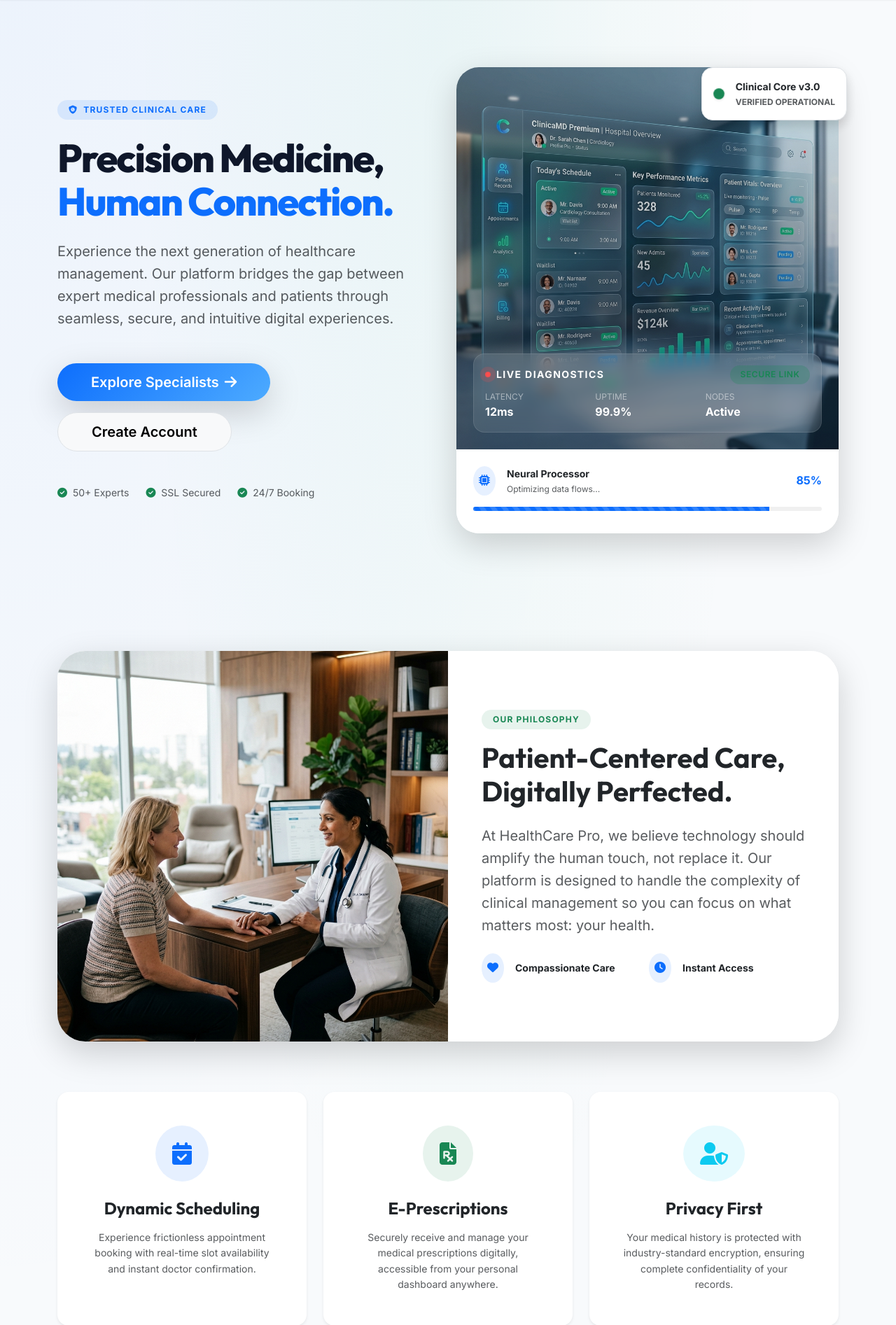
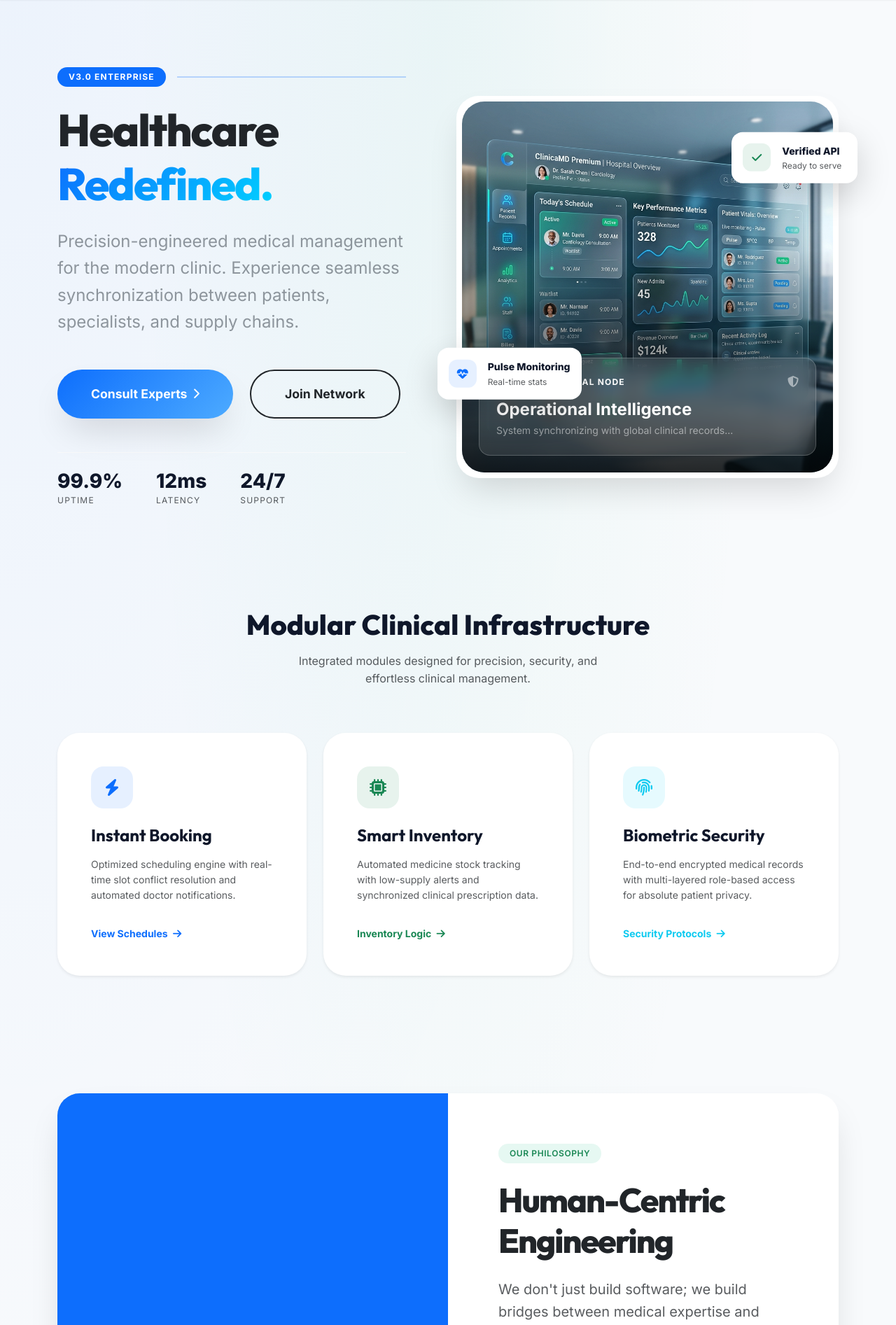
Before and after one commit to jestin-16/healthcare_project, a Django app: page / in a window 1280 px wide. Shown: the part 73-1966 px from the top of the page at 70% size. Run offline with Django 4.2, Linux system fonts and the light colour scheme.

Commit message:
Home Redesign: Implemented advanced Clinical Command aesthetic with modular architecture and premium visuals

```diff
--- a/appointments/templates/appointments/home.html
+++ b/appointments/templates/appointments/home.html
@@ -1,119 +1,170 @@
 {% extends 'base.html' %}
 {% block content %}
-<div class="row align-items-center py-5 fade-in">
+<!-- Premium Hero Section -->
+<div class="row min-vh-75 align-items-center py-5 mb-5 fade-in">
     <div class="col-lg-6 mb-5 mb-lg-0">
-        <div class="badge bg-primary bg-opacity-10 text-primary mb-4 px-3 py-2 rounded-pill ls-wide fw-bold">
-            <i class="fas fa-shield-virus me-2"></i>TRUSTED CLINICAL CARE
+        <div class="pe-lg-5">
+            <div class="d-flex align-items-center gap-3 mb-4">
+                <span class="badge bg-primary px-3 py-2 rounded-pill ls-wide fw-bold">v3.0 ENTERPRISE</span>
+                <div class="h-px bg-primary bg-opacity-25 flex-grow-1"></div>
             </div>
-        <h1 class="hero-title mb-4">Precision Medicine, <br><span class="text-primary">Human Connection.</span></h1>
-        <p class="lead text-muted mb-5 pe-lg-5">
-            Experience the next generation of healthcare management. Our platform bridges the gap between expert medical professionals and patients through seamless, secure, and intuitive digital experiences.
+            <h1 class="display-3 fw-800 text-dark mb-4 ls-tight">
+                Healthcare <br>
+                <span class="text-gradient">Redefined.</span>
+            </h1>
+            <p class="lead text-secondary mb-5 fs-4 opacity-75">
+                Precision-engineered medical management for the modern clinic. Experience seamless synchronization between patients, specialists, and supply chains.
             </p>
-        <div class="d-flex flex-wrap gap-3">
-            <a class="btn btn-primary btn-lg px-5 shadow-lg rounded-pill" href="{% url 'doctor_list' %}">
-                Explore Specialists <i class="fas fa-arrow-right ms-2"></i>
+            <div class="d-flex flex-wrap gap-4">
+                <a class="btn btn-primary btn-xl px-5 shadow-premium rounded-pill" href="{% url 'doctor_list' %}">
+                    Consult Experts <i class="fas fa-chevron-right ms-2 small"></i>
                 </a>
                 {% if not user.is_authenticated %}
-                <a class="btn btn-light btn-lg px-5 border rounded-pill" href="{% url 'register' %}">
-                    Create Account
+                <a class="btn btn-outline-dark btn-xl px-5 rounded-pill border-2" href="{% url 'register' %}">
+                    Join Network
                 </a>
                 {% endif %}
             </div>
-        <div class="mt-5 d-flex align-items-center gap-4 text-muted small">
-            <div><i class="fas fa-check-circle text-success me-1"></i> 50+ Experts</div>
-            <div><i class="fas fa-check-circle text-success me-1"></i> SSL Secured</div>
-            <div><i class="fas fa-check-circle text-success me-1"></i> 24/7 Booking</div>
+
+            <div class="mt-5 pt-4 border-top border-light d-flex gap-5">
+                <div class="stat-mini">
+                    <div class="h3 fw-800 mb-0">99.9%</div>
+                    <div class="text-muted x-small text-uppercase ls-wide">Uptime</div>
                 </div>
+                <div class="stat-mini">
+                    <div class="h3 fw-800 mb-0">12ms</div>
+                    <div class="text-muted x-small text-uppercase ls-wide">Latency</div>
                 </div>
-    <div class="col-lg-6 position-relative">
-        <div class="card border-0 shadow-lg overflow-hidden" style="border-radius: 2rem;">
-            <div class="position-relative">
-                <img src="/static/images/hero_dashboard.png" class="img-fluid" alt="Clinical Intelligence Dashboard" style="filter: brightness(0.9); transition: all 0.5s ease;">
-                <div class="position-absolute top-0 start-0 w-100 h-100 bg-gradient-to-t from-dark to-transparent opacity-50"></div>
-
-                <div class="position-absolute bottom-0 start-0 p-4 w-100">
-                    <div class="glass-morphism p-3 rounded-4 border border-white border-opacity-10">
-                        <div class="d-flex justify-content-between align-items-center mb-2">
-                            <div class="d-flex align-items-center gap-2">
-                                <span class="pulse-red"></span>
-                                <span class="text-white small fw-bold text-uppercase ls-wide">Live Diagnostics</span>
-                            </div>
-                            <span class="badge bg-success bg-opacity-25 text-success border-0 small">Secure Link</span>
-                        </div>
-                        <div class="row g-2">
-                            <div class="col-4">
-                                <div class="text-white-50 x-small text-uppercase">Latency</div>
-                                <div class="text-white fw-bold">12ms</div>
-                            </div>
-                            <div class="col-4">
-                                <div class="text-white-50 x-small text-uppercase">Uptime</div>
-                                <div class="text-white fw-bold">99.9%</div>
-                            </div>
-                            <div class="col-4">
-                                <div class="text-white-50 x-small text-uppercase">Nodes</div>
-                                <div class="text-white fw-bold">Active</div>
+                <div class="stat-mini">
+                    <div class="h3 fw-800 mb-0">24/7</div>
+                    <div class="text-muted x-small text-uppercase ls-wide">Support</div>
                 </div>
             </div>
         </div>
     </div>
+
+    <div class="col-lg-6">
+        <div class="position-relative">
+            <!-- Main Hero Visual -->
+            <div class="hero-visual-card shadow-premium p-2 bg-white rounded-5 overflow-hidden">
+                <div class="position-relative rounded-5 overflow-hidden">
+                    <img src="/static/images/hero_dashboard.png" class="img-fluid w-100" alt="Dashboard View">
+                    <div class="position-absolute inset-0 bg-gradient-overlay"></div>
+
+                    <div class="position-absolute bottom-0 start-0 p-4 w-100">
+                        <div class="glass-morphism p-4 rounded-4">
+                            <div class="d-flex justify-content-between align-items-center mb-3">
+                                <div class="d-flex align-items-center gap-2">
+                                    <div class="pulse-indicator bg-success"></div>
+                                    <span class="text-white fw-bold x-small ls-wide">SECURE CLINICAL NODE</span>
                                 </div>
-            <div class="card-body p-4 bg-white">
-                <div class="d-flex align-items-center justify-content-between mb-3">
-                    <div class="d-flex gap-3 align-items-center">
-                        <div class="bg-primary bg-opacity-10 p-2 rounded-circle"><i class="fas fa-microchip text-primary"></i></div>
-                        <div>
-                            <div class="small fw-bold text-dark">Neural Processor</div>
-                            <div class="x-small text-muted">Optimizing data flows...</div>
+                                <i class="fas fa-shield-alt text-white-50"></i>
                             </div>
+                            <div class="h4 text-white fw-bold mb-1">Operational Intelligence</div>
+                            <div class="text-white-50 small">System synchronizing with global clinical records...</div>
                         </div>
-                    <div class="text-primary fw-bold">85%</div>
-                </div>
-                <div class="progress mb-2" style="height: 6px; background-color: #f0f0f0;">
-                    <div class="progress-bar progress-bar-striped progress-bar-animated bg-primary" style="width: 85%;"></div>
                     </div>
                 </div>
             </div>
 
-        <!-- Floating Badge -->
-        <div class="position-absolute top-0 end-0 mt-n2 me-n2 bg-white shadow p-3 rounded-4 d-none d-lg-block border" style="z-index: 2;">
-            <div class="d-flex align-items-center gap-3">
-                <div class="bg-success p-2 rounded-circle pulse-green shadow-sm"></div>
+            <!-- Floating Decorative Elements -->
+            <div class="floating-card shadow-lg bg-white p-3 rounded-4 d-none d-xl-flex align-items-center gap-3" style="top: 10%; right: -5%;">
+                <div class="icon-box bg-success bg-opacity-10 text-success">
+                    <i class="fas fa-check"></i>
+                </div>
                 <div>
-                    <div class="fw-bold small text-dark">Clinical Core v3.0</div>
-                    <div class="x-small text-muted text-uppercase fw-bold">Verified Operational</div>
+                    <div class="fw-800 small">Verified API</div>
+                    <div class="x-small text-muted">Ready to serve</div>
+                </div>
+            </div>
+
+            <div class="floating-card shadow-lg bg-white p-3 rounded-4 d-none d-xl-flex align-items-center gap-3" style="bottom: 20%; left: -5%;">
+                <div class="icon-box bg-primary bg-opacity-10 text-primary">
+                    <i class="fas fa-heartbeat"></i>
+                </div>
+                <div>
+                    <div class="fw-800 small">Pulse Monitoring</div>
+                    <div class="x-small text-muted">Real-time stats</div>
                 </div>
             </div>
         </div>
     </div>
 </div>
 
-<div class="row g-4 mt-5 py-5 fade-in">
-    <!-- Mission Section -->
-    <div class="col-12 mb-5">
-        <div class="card border-0 shadow-lg overflow-hidden" style="border-radius: 2.5rem;">
+<!-- Features Architecture -->
+<div class="row py-5 fade-in">
+    <div class="col-12 text-center mb-5">
+        <h2 class="display-6 fw-800 mb-3">Modular Clinical Infrastructure</h2>
+        <p class="text-muted mx-auto" style="max-width: 500px;">Integrated modules designed for precision, security, and effortless clinical management.</p>
+    </div>
+
+    <div class="col-md-4 mb-4">
+        <div class="feature-card h-100 p-5 rounded-5 border-0 shadow-sm bg-white hover-up">
+            <div class="feature-icon bg-primary bg-opacity-10 text-primary mb-4">
+                <i class="fas fa-bolt"></i>
+            </div>
+            <h4 class="fw-700 mb-3">Instant Booking</h4>
+            <p class="text-muted small">Optimized scheduling engine with real-time slot conflict resolution and automated doctor notifications.</p>
+            <a href="{% url 'doctor_list' %}" class="text-primary text-decoration-none fw-bold small mt-3 d-inline-block">
+                View Schedules <i class="fas fa-arrow-right ms-1"></i>
+            </a>
+        </div>
+    </div>
+
+    <div class="col-md-4 mb-4">
+        <div class="feature-card h-100 p-5 rounded-5 border-0 shadow-sm bg-white hover-up">
+            <div class="feature-icon bg-success bg-opacity-10 text-success mb-4">
+                <i class="fas fa-microchip"></i>
+            </div>
+            <h4 class="fw-700 mb-3">Smart Inventory</h4>
+            <p class="text-muted small">Automated medicine stock tracking with low-supply alerts and synchronized clinical prescription data.</p>
+            <a href="#" class="text-success text-decoration-none fw-bold small mt-3 d-inline-block">
+                Inventory Logic <i class="fas fa-arrow-right ms-1"></i>
+            </a>
+        </div>
+    </div>
+
+    <div class="col-md-4 mb-4">
+        <div class="feature-card h-100 p-5 rounded-5 border-0 shadow-sm bg-white hover-up">
+            <div class="feature-icon bg-info bg-opacity-10 text-info mb-4">
+                <i class="fas fa-fingerprint"></i>
+            </div>
+            <h4 class="fw-700 mb-3">Biometric Security</h4>
+            <p class="text-muted small">End-to-end encrypted medical records with multi-layered role-based access for absolute patient privacy.</p>
+            <a href="#" class="text-info text-decoration-none fw-bold small mt-3 d-inline-block">
+                Security Protocols <i class="fas fa-arrow-right ms-1"></i>
+            </a>
+        </div>
+    </div>
+</div>
+
+<!-- Mission Context -->
+<div class="row py-5 my-5 fade-in">
+    <div class="col-12">
+        <div class="mission-card rounded-5 overflow-hidden shadow-premium">
             <div class="row g-0">
                 <div class="col-lg-6">
-                    <img src="/static/images/consultation.png" class="h-100 w-100 object-fit-cover" alt="Patient Consultation" style="min-height: 400px;">
-                </div>
-                <div class="col-lg-6 p-5 d-flex flex-column justify-content-center bg-white">
-                    <div class="badge bg-success bg-opacity-10 text-success mb-3 px-3 py-2 rounded-pill ls-wide fw-bold align-self-start">
-                        OUR PHILOSOPHY
-                    </div>
-                    <h2 class="display-6 fw-bold text-dark mb-4">Patient-Centered Care, <br>Digitally Perfected.</h2>
-                    <p class="text-muted lead mb-4">
-                        At HealthCare Pro, we believe technology should amplify the human touch, not replace it. Our platform is designed to handle the complexity of clinical management so you can focus on what matters most: your health.
-                    </p>
-                    <div class="row g-3">
-                        <div class="col-md-6">
-                            <div class="d-flex align-items-center gap-3">
-                                <div class="bg-primary bg-opacity-10 text-primary p-2 rounded-circle"><i class="fas fa-heart"></i></div>
-                                <span class="fw-bold text-dark small">Compassionate Care</span>
+                    <div class="h-100 position-relative">
+                        <img src="/static/images/consultation.png" class="w-100 h-100 object-fit-cover" alt="Consultation">
+                        <div class="position-absolute top-0 start-0 w-100 h-100 bg-primary opacity-10"></div>
                     </div>
                 </div>
-                        <div class="col-md-6">
-                            <div class="d-flex align-items-center gap-3">
-                                <div class="bg-primary bg-opacity-10 text-primary p-2 rounded-circle"><i class="fas fa-clock"></i></div>
-                                <span class="fw-bold text-dark small">Instant Access</span>
+                <div class="col-lg-6 p-5 p-md-5 bg-white d-flex flex-column justify-content-center">
+                    <div class="p-lg-4">
+                        <div class="badge bg-soft-success text-success mb-4 px-3 py-2 rounded-pill">OUR PHILOSOPHY</div>
+                        <h2 class="display-5 fw-800 text-dark mb-4 ls-tight">Human-Centric <br>Engineering</h2>
+                        <p class="lead text-muted mb-5">
+                            We don't just build software; we build bridges between medical expertise and patient recovery. Our system is designed to fade into the background, letting doctors be doctors and patients heal.
+                        </p>
+                        <div class="row g-4">
+                            <div class="col-6">
+                                <div class="h2 fw-800 text-primary mb-0">500+</div>
+                                <div class="text-muted small text-uppercase fw-bold ls-wide">Consultations</div>
+                            </div>
+                            <div class="col-6">
+                                <div class="h2 fw-800 text-primary mb-0">98%</div>
+                                <div class="text-muted small text-uppercase fw-bold ls-wide">Efficiency Rate</div>
+                            </div>
                         </div>
                     </div>
                 </div>
@@ -122,48 +173,88 @@
     </div>
 </div>
 
-    <!-- Features -->
-    <div class="col-md-4">
-        <div class="card h-100 p-5 border-0 shadow-sm text-center">
-            <div class="bg-primary bg-opacity-10 d-inline-flex p-4 rounded-circle mx-auto mb-4">
-                <i class="fas fa-calendar-check fa-2x text-primary"></i>
-            </div>
-            <h4 class="fw-bold mb-3">Dynamic Scheduling</h4>
-            <p class="text-muted small mb-0">Experience frictionless appointment booking with real-time slot availability and instant doctor confirmation.</p>
-        </div>
-    </div>
-    <div class="col-md-4">
-        <div class="card h-100 p-5 border-0 shadow-sm text-center">
-            <div class="bg-success bg-opacity-10 d-inline-flex p-4 rounded-circle mx-auto mb-4">
-                <i class="fas fa-file-prescription fa-2x text-success"></i>
-            </div>
-            <h4 class="fw-bold mb-3">E-Prescriptions</h4>
-            <p class="text-muted small mb-0">Securely receive and manage your medical prescriptions digitally, accessible from your personal dashboard anywhere.</p>
-        </div>
-    </div>
-    <div class="col-md-4">
-        <div class="card h-100 p-5 border-0 shadow-sm text-center">
-            <div class="bg-info bg-opacity-10 d-inline-flex p-4 rounded-circle mx-auto mb-4">
-                <i class="fas fa-user-shield fa-2x text-info"></i>
-            </div>
-            <h4 class="fw-bold mb-3">Privacy First</h4>
-            <p class="text-muted small mb-0">Your medical history is protected with industry-standard encryption, ensuring complete confidentiality of your records.</p>
-        </div>
-    </div>
+<!-- CTA Banner -->
+<div class="row py-5 mb-5 fade-in">
+    <div class="col-12 text-center">
+        <div class="card border-0 rounded-5 bg-dark text-white p-5 position-relative overflow-hidden shadow-premium">
+            <div class="position-absolute top-0 start-0 w-100 h-100 bg-gradient-cta opacity-50"></div>
+            <img src="/static/images/doctors_group.png" class="position-absolute inset-0 w-100 h-100 object-fit-cover opacity-25" alt="Experts">
 
-    <!-- Experts Teaser -->
-    <div class="col-12 mt-5">
-        <div class="card border-0 shadow-lg bg-dark text-white overflow-hidden text-center p-5" style="border-radius: 2.5rem; background-image: linear-gradient(rgba(0,0,0,0.7), rgba(0,0,0,0.7)), url('/static/images/doctors_group.png'); background-size: cover; background-position: center;">
-            <div class="py-5 position-relative z-index-1">
-                <h2 class="display-5 fw-bold mb-3">Ready to meet your specialist?</h2>
-                <p class="lead opacity-75 mb-5 mx-auto" style="max-width: 600px;">
-                    Our network includes top-rated surgeons, cardiologists, and specialists ready to provide you with world-class medical attention.
-                </p>
-                <a href="{% url 'doctor_list' %}" class="btn btn-primary btn-lg px-5 rounded-pill shadow-lg">
-                    Find Your Doctor <i class="fas fa-search ms-2"></i>
-                </a>
+            <div class="position-relative py-5">
+                <h2 class="display-4 fw-800 mb-4">Start Your Clinical Journey</h2>
+                <p class="lead opacity-75 mb-5 mx-auto" style="max-width: 600px;">Access a world-class network of medical professionals with just a few clicks. Secure, fast, and reliable.</p>
+                <div class="d-flex justify-content-center gap-3">
+                    <a href="{% url 'doctor_list' %}" class="btn btn-primary btn-xl px-5 rounded-pill shadow-lg">Book Now</a>
+                    <a href="{% url 'register' %}" class="btn btn-outline-light btn-xl px-5 rounded-pill">Create Account</a>
                 </div>
             </div>
         </div>
     </div>
+</div>
+
+<style>
+    .fw-800 { font-weight: 800; }
+    .fw-700 { font-weight: 700; }
+    .ls-tight { letter-spacing: -2px; }
+    .min-vh-75 { min-height: 75vh; }
+    .text-gradient {
+        background: linear-gradient(135deg, var(--primary-color), #00d2ff);
+        -webkit-background-clip: text;
+        -webkit-text-fill-color: transparent;
+    }
+    .btn-xl { padding: 1.25rem 2.5rem; font-size: 1.1rem; font-weight: 700; }
+    .shadow-premium { box-shadow: 0 25px 50px -12px rgba(0, 0, 0, 0.15); }
+    .h-px { height: 2px; }
+    .inset-0 { top: 0; right: 0; bottom: 0; left: 0; }
+    .bg-gradient-overlay {
+        background: linear-gradient(to top, rgba(0,0,0,0.8) 0%, transparent 60%);
+    }
+    .bg-gradient-cta {
+        background: linear-gradient(45deg, var(--primary-color), #00d2ff);
+    }
+    .floating-card {
+        position: absolute;
+        z-index: 10;
+        min-width: 180px;
+        animation: floating 3s ease-in-out infinite;
+    }
+    @keyframes floating {
+        0%, 100% { transform: translateY(0); }
+        50% { transform: translateY(-10px); }
+    }
+    .icon-box {
+        width: 40px;
+        height: 40px;
+        display: flex;
+        align-items: center;
+        justify-content: center;
+        border-radius: 12px;
+    }
+    .feature-icon {
+        width: 60px;
+        height: 60px;
+        display: flex;
+        align-items: center;
+        justify-content: center;
+        border-radius: 18px;
+        font-size: 1.5rem;
+    }
+    .hover-up:hover {
+        transform: translateY(-10px);
+        box-shadow: 0 20px 40px rgba(0,0,0,0.1) !important;
+    }
+    .bg-soft-success { background: rgba(16, 185, 129, 0.1); }
+    .pulse-indicator {
+        width: 8px;
+        height: 8px;
+        border-radius: 50%;
+        box-shadow: 0 0 0 rgba(16, 185, 129, 0.4);
+        animation: pulse-indicator 2s infinite;
+    }
+    @keyframes pulse-indicator {
+        0% { transform: scale(0.95); box-shadow: 0 0 0 0 rgba(16, 185, 129, 0.7); }
+        70% { transform: scale(1); box-shadow: 0 0 0 10px rgba(16, 185, 129, 0); }
+        100% { transform: scale(0.95); box-shadow: 0 0 0 0 rgba(16, 185, 129, 0); }
+    }
+</style>
 {% endblock %}
```
Lines whose indentation alone changed are shown as unchanged.
